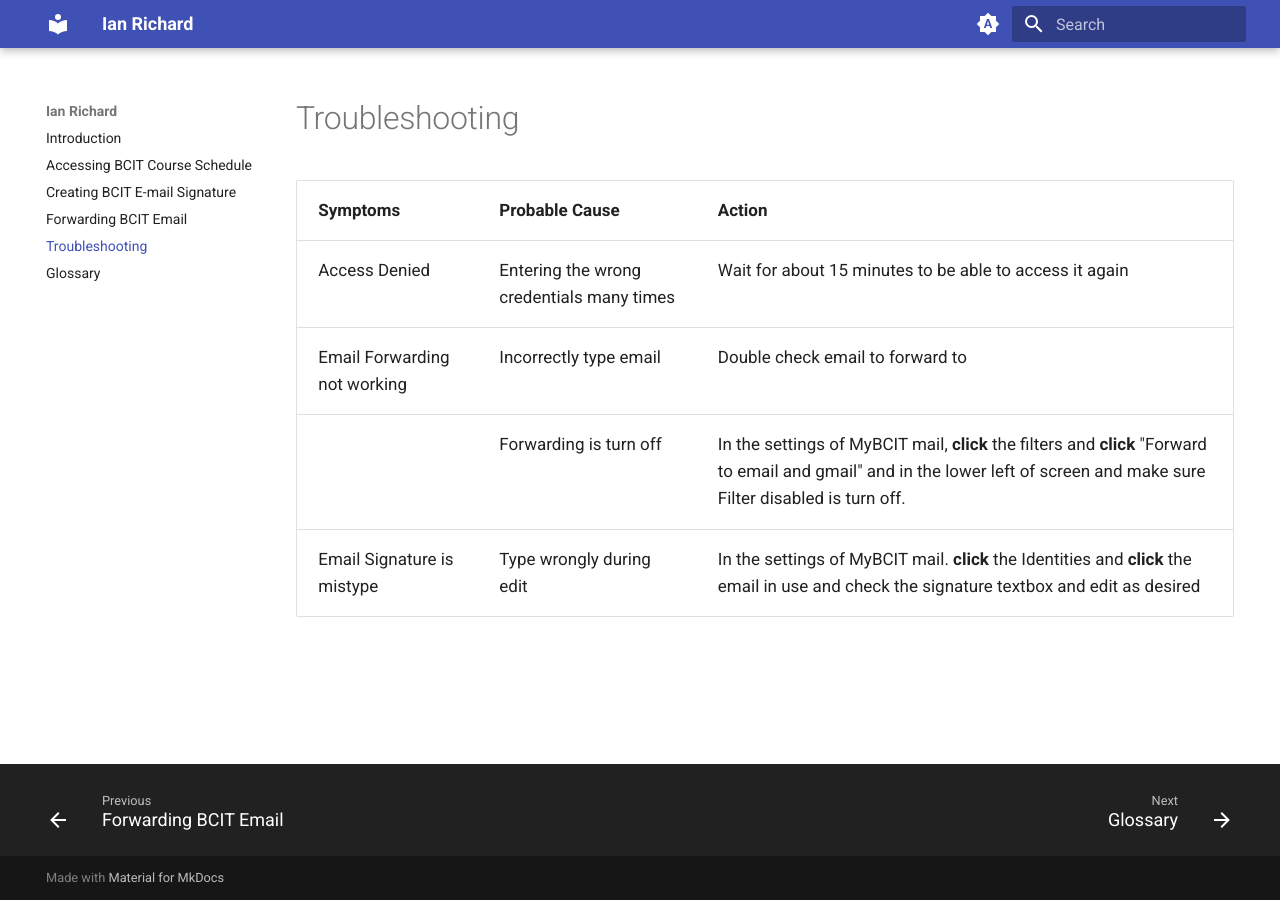
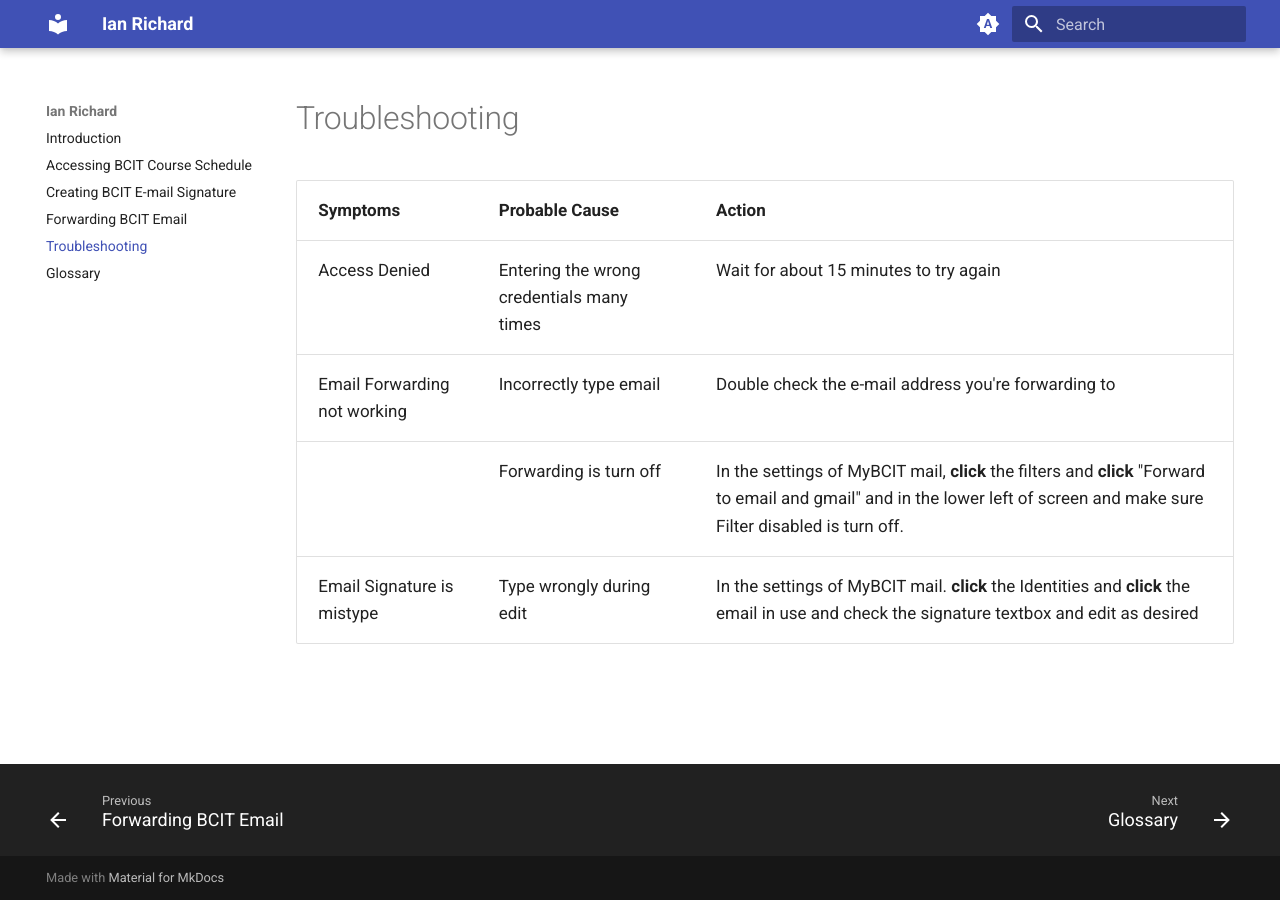
Before and after one commit to beingaturtle/beingaturtle.github.io, an MkDocs documentation site: the page built from docs/troubleshooting.md, in a window 1280 px wide. Built offline with MkDocs 1.6.1 and Material for MkDocs 9.7.7, drawn with Linux system fonts in a browser that asks for light colours.

Commit message:
Update troubleshooting messages

```diff
--- a/docs/troubleshooting.md
+++ b/docs/troubleshooting.md
@@ -1,8 +1,8 @@
 # Troubleshooting
 
 | Symptoms                          | Probable Cause                                 | Action
-| ------------------------------ | -----------------------------------------------|---------------------|
-| Access Denied                  | Entering the wrong credentials many times      | Wait for about 15 minutes to be able to access it again   |
-| Email Forwarding not working   | Incorrectly type email                         | Double check email to forward to          |
-|                                | Forwarding is turn off                         | In the settings of MyBCIT mail, **click** the filters and **click** "Forward to email and gmail"  and in the lower left of screen and make sure Filter                                                    disabled is turn off.         |
-| Email Signature is mistype     | Type wrongly during edit                       | In the settings of MyBCIT mail. **click** the Identities and **click** the email in use and check the signature textbox                                                                             and edit as desired       |
+| ------------------------------ | -----------------------------------------------|---------------------------------------------------------------------------------------------------------------------------------------------------------------------------------------------------------------------------------|
+| Access Denied                  | Entering the wrong credentials many times      | Wait for about 15 minutes to try again                                                                                                                                                                                          |
+| Email Forwarding not working   | Incorrectly type email                         | Double check the e-mail address you're forwarding to                                                                                                                                                                            |
+|                                | Forwarding is turn off                         | In the settings of MyBCIT mail, **click** the filters and **click** "Forward to email and gmail"  and in the lower left of screen and make sure Filter                                                    disabled is turn off. |
+| Email Signature is mistype     | Type wrongly during edit                       | In the settings of MyBCIT mail. **click** the Identities and **click** the email in use and check the signature textbox                                                                             and edit as desired         |
```
